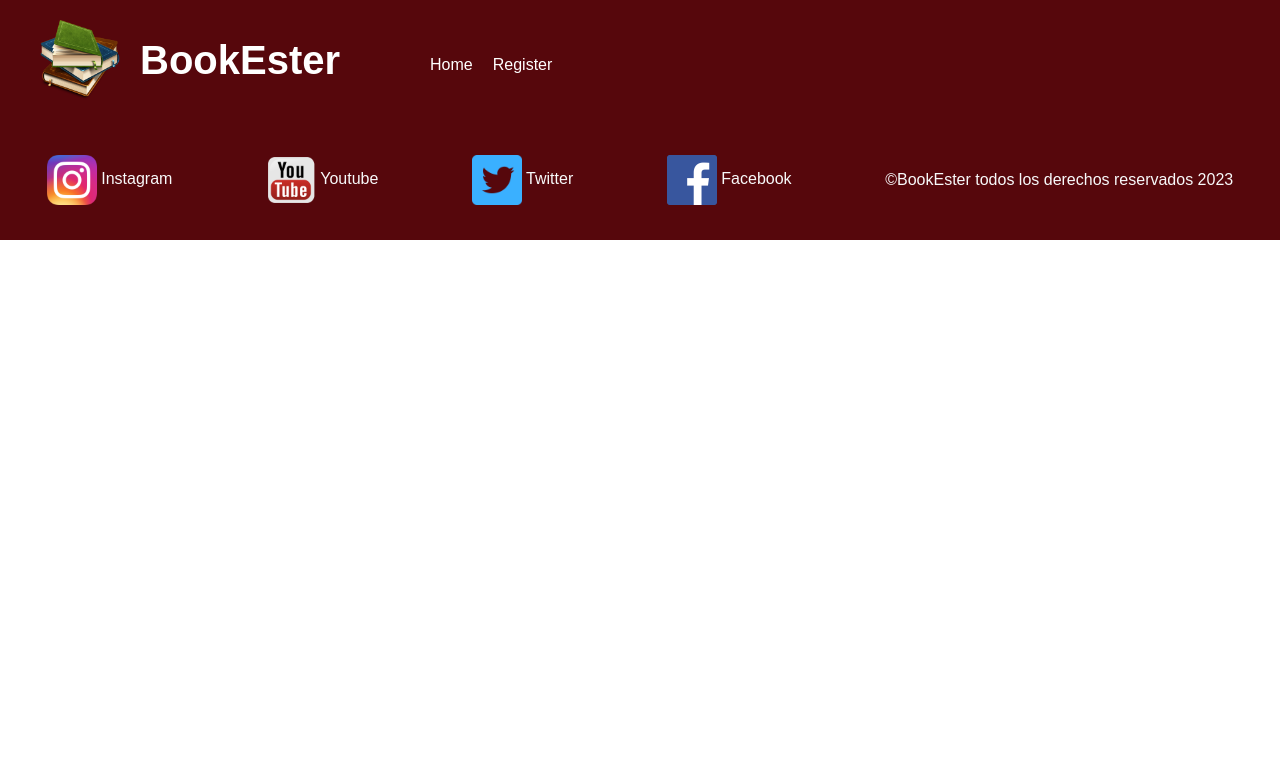
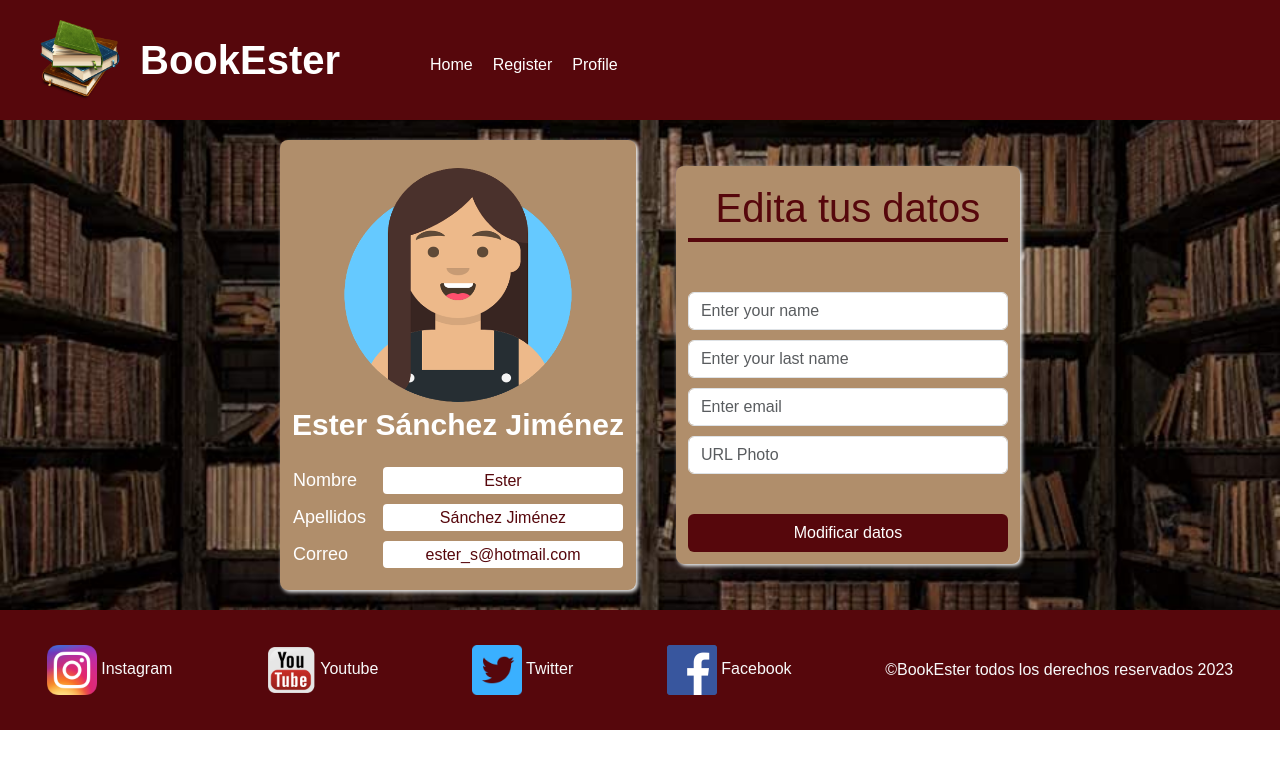
Before and after one commit to EsterSJ/appLibrary, an Angular app: page /profile in a window 1280 px wide. Before the commit this address led to /. Shown: the top 768 px of the page. Built offline with nearby package versions, Linux system fonts and the light colour scheme.

Commit message:
retos dia2 con opcional 1 terminados

```diff
--- a/src/app/app-routing.module.ts
+++ b/src/app/app-routing.module.ts
@@ -2,10 +2,12 @@ import { NgModule } from '@angular/core';
 import { RouterModule, Routes } from '@angular/router';
 import { HomeComponent } from './pages/home/home.component';
 import { RegisterComponent } from './pages/register/register.component';
+import { ProfileComponent } from './pages/profile/profile.component';
 
 const routes: Routes = [
   {path: '', component: HomeComponent},
-  {path: 'register', component: RegisterComponent}
+  {path: 'register', component: RegisterComponent},
+  {path: 'profile', component: ProfileComponent}
 ];
 
 @NgModule({
--- a/src/app/app.module.ts
+++ b/src/app/app.module.ts
@@ -8,6 +8,7 @@ import { FooterComponent } from './component/footer/footer.component';
 import { HomeComponent } from './pages/home/home.component';
 import { FormRegisterComponent } from './component/form-register/form-register.component';
 import { RegisterComponent } from './pages/register/register.component';
+import { ProfileComponent } from './pages/profile/profile.component';
 
 
 @NgModule({
@@ -18,6 +19,7 @@ import { RegisterComponent } from './pages/register/register.component';
     HomeComponent,
     FormRegisterComponent,
     RegisterComponent,
+    ProfileComponent,
 
   ],
   imports: [
--- a/src/app/component/header/header.component.html
+++ b/src/app/component/header/header.component.html
@@ -7,6 +7,7 @@
     <div class="nav_libreria--links">
         <a class="link" routerLink=''>Home</a>
         <a class="link" routerLink='register'>Register</a>
+        <a class="link" routerLink='profile'>Profile</a>
         <!-- aqui iran el resto de enlaces de la barra de navegacion -->
     </div>
 </nav>
--- /dev/null
+++ b/src/app/models/user.ts
@@ -0,0 +1,17 @@
+export class User {
+    public id_user: number;
+    public name: string;
+    public last_name: string;
+    public email: string;
+    public photo: string;
+    public password: string;
+
+    constructor(id_user: number, name: string, last_name: string, email: string, photo: string, password: string){
+        this.id_user = id_user;
+        this.name = name;
+        this.last_name = last_name;
+        this.email = email;
+        this.photo = photo;
+        this.password = password;
+    }
+}
--- /dev/null
+++ b/src/app/pages/profile/profile.component.css
@@ -0,0 +1,83 @@
+.profile_page{
+    /* height: 90vh; */
+    display: flex;
+    justify-content: center;
+    align-items: center;
+    flex-wrap: wrap;
+    background-image: url("/assets/img/fondo_profile.jpg");
+    background-repeat: no-repeat;
+    background-size: cover;
+    background-attachment: fixed;
+    gap: 20px;
+}
+
+.datos_perfil{
+    margin: 20px;
+    border-radius: 8px;
+    box-shadow: 2px 2px 4px white;
+    background-color: var(--colorClaro);
+    display: flex;
+    flex-direction: column;
+    align-items: center;
+    justify-content: center;
+    padding: 12px;
+}
+
+img{
+    height: 250px;
+    width: 250px;
+}
+
+.name_profile{
+    color: var(--colorBlanco);
+    font-size: 30px;
+    font-weight: bold;
+    margin-bottom: 20px;
+}
+
+.campo_datos{
+    display: flex;
+    justify-content: center;
+    gap: 10px;
+    color: var(--colorBlanco);
+    margin-bottom: 10px;
+}
+
+.datos{
+    font-size: 18px;
+    width: 80px;
+}
+
+.caja_dato{
+    border-radius: 4px;
+    width: 240px;
+    background-color: var(--colorBlanco);
+    color: var(--colorOscuro);
+    text-align: center;
+    padding-top: 2px;
+}
+
+.formulario_perfil{
+    border-radius: 8px;
+    background-color: var(--colorClaro);
+    box-shadow: 2px 2px 4px white;
+    padding: 12px;
+}
+
+.editar_datos{
+    border-bottom: 4px solid var(--colorOscuro);
+    color: var(--colorOscuro);
+    font-size: 40px;
+    text-align: center;
+    margin-bottom: 50px;
+}
+.margen{
+    margin-top: 10px;
+    width: 320px;
+}
+
+.color{
+    background-color: var(--colorOscuro);
+    color: var(--colorBlanco);
+    margin-top: 40px;
+}
--- /dev/null
+++ b/src/app/pages/profile/profile.component.html
@@ -0,0 +1,38 @@
+<div class="profile_page">
+    <div class="datos_perfil">
+        <img src={{perfil.photo}} alt="">
+        <span class="name_profile">{{perfil.name}} {{perfil.last_name}}</span>
+        <div class="campo_datos">
+            <span class="datos">Nombre</span>
+            <span class="caja_dato">{{perfil.name}}</span>
+        </div>
+        <div class="campo_datos">
+            <span class="datos">Apellidos</span>
+            <span class="caja_dato">{{perfil.last_name}}</span>
+        </div>
+        <div class="campo_datos">
+            <span class="datos">Correo</span>
+            <span class="caja_dato">{{perfil.email}}</span>
+        </div>
+    </div>
+    <div class="formulario_perfil">
+        <p class="editar_datos">Edita tus datos</p>
+        <form>
+            <div class="form-group margen">
+            <input type="nombre" class="form-control" id="exampleInputEmail1" aria-describedby="emailHelp" placeholder="Enter your name" #name>
+            </div>
+            <div class="form-group margen">
+            <input type="apellido" class="form-control" id="exampleInputEmail1" aria-describedby="emailHelp" placeholder="Enter your last name" #last_name>
+            </div>
+            <div class="form-group margen">
+            <input type="email" class="form-control" id="exampleInputEmail1" aria-describedby="emailHelp" placeholder="Enter email" #email>
+            </div>
+            <div class="form-group margen">
+            <input type="photo" class="form-control" id="exampleInputPassword1" placeholder="URL Photo" #url_photo>
+            </div>
+            <button type="reset" class="btn margen color" (click)="modificar_datos(name.value,last_name.value,email.value,url_photo.value)">Modificar datos</button>
+        </form>
+        <!-- <span #modificado></span>
+        <span #no_modificado></span> -->
+    </div>
+</div>
--- /dev/null
+++ b/src/app/pages/profile/profile.component.ts
@@ -0,0 +1,40 @@
+import { Component, ViewChild, ElementRef } from '@angular/core';
+import { User } from 'src/app/models/user';
+
+@Component({
+  selector: 'app-profile',
+  templateUrl: './profile.component.html',
+  styleUrls: ['./profile.component.css']
+})
+export class ProfileComponent {
+  // @ViewChild('modificado') cambios: ElementRef;
+  // @ViewChild('no_mofificado') no_cambios: ElementRef;
+
+  public perfil: User;
+
+  constructor(){
+    this.perfil = new User(1234,"Ester","Sánchez Jiménez","ester_s@hotmail.com","assets/img/avatar.png","1234");
+  }
+
+  public modificar_datos(name: string, last_name: string, email: string, photo: string){
+
+    let datos_modificados: boolean = false;
+
+      if (name != ''){
+        this.perfil.name = name;
+        datos_modificados = true;
+      }
+      if (last_name != ''){
+        this.perfil.last_name = last_name;
+        datos_modificados = true;
+      }
+      if (email != ''){
+        this.perfil.email = email;
+        datos_modificados = true;
+      }
+      if (photo != ''){
+        this.perfil.photo = photo;
+        datos_modificados = true;
+      }
+  }
+}
```
Also changed, not shown: src/assets/img/avatar.png (added), src/assets/img/fondo_profile.jpg (added).
